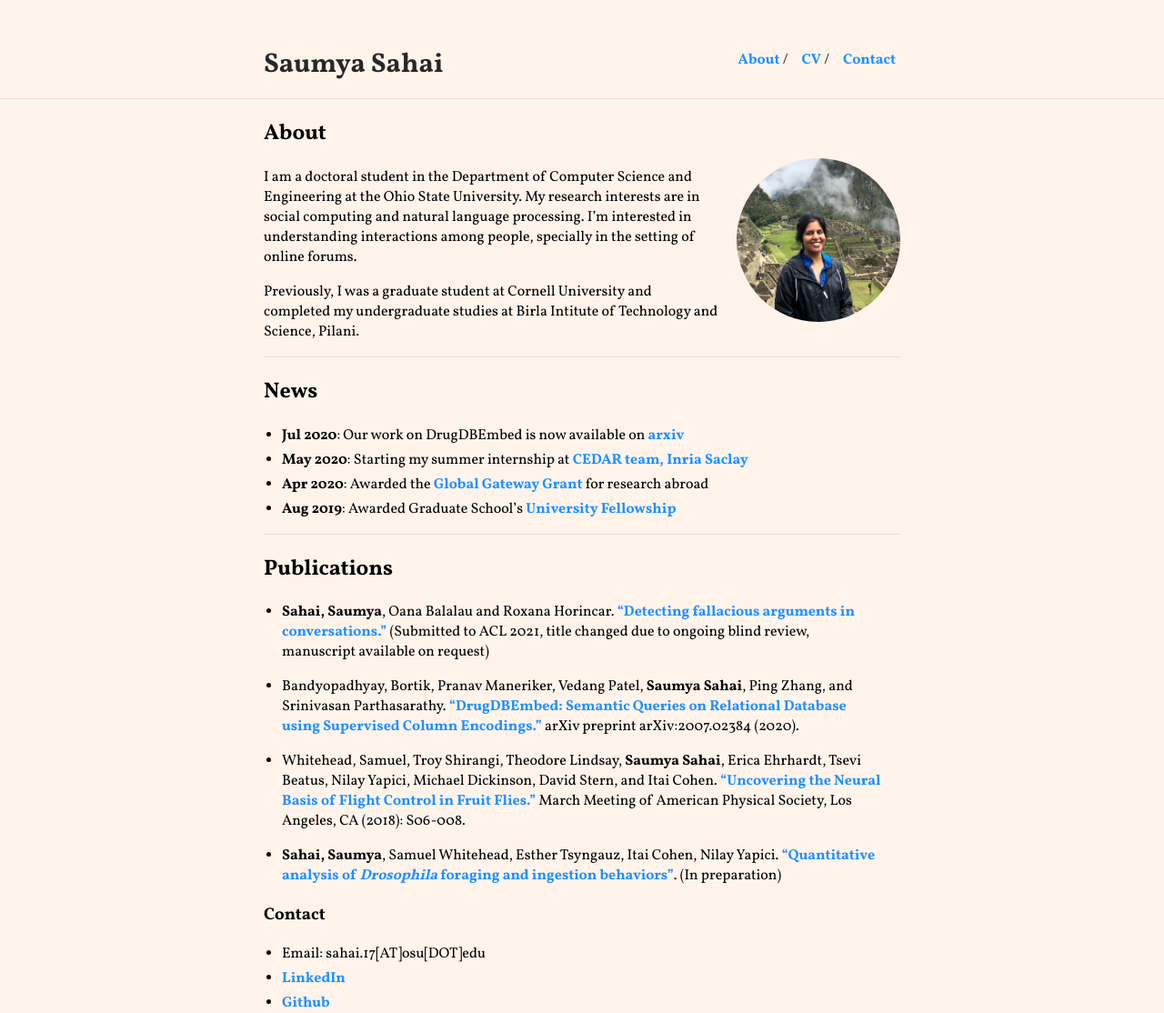
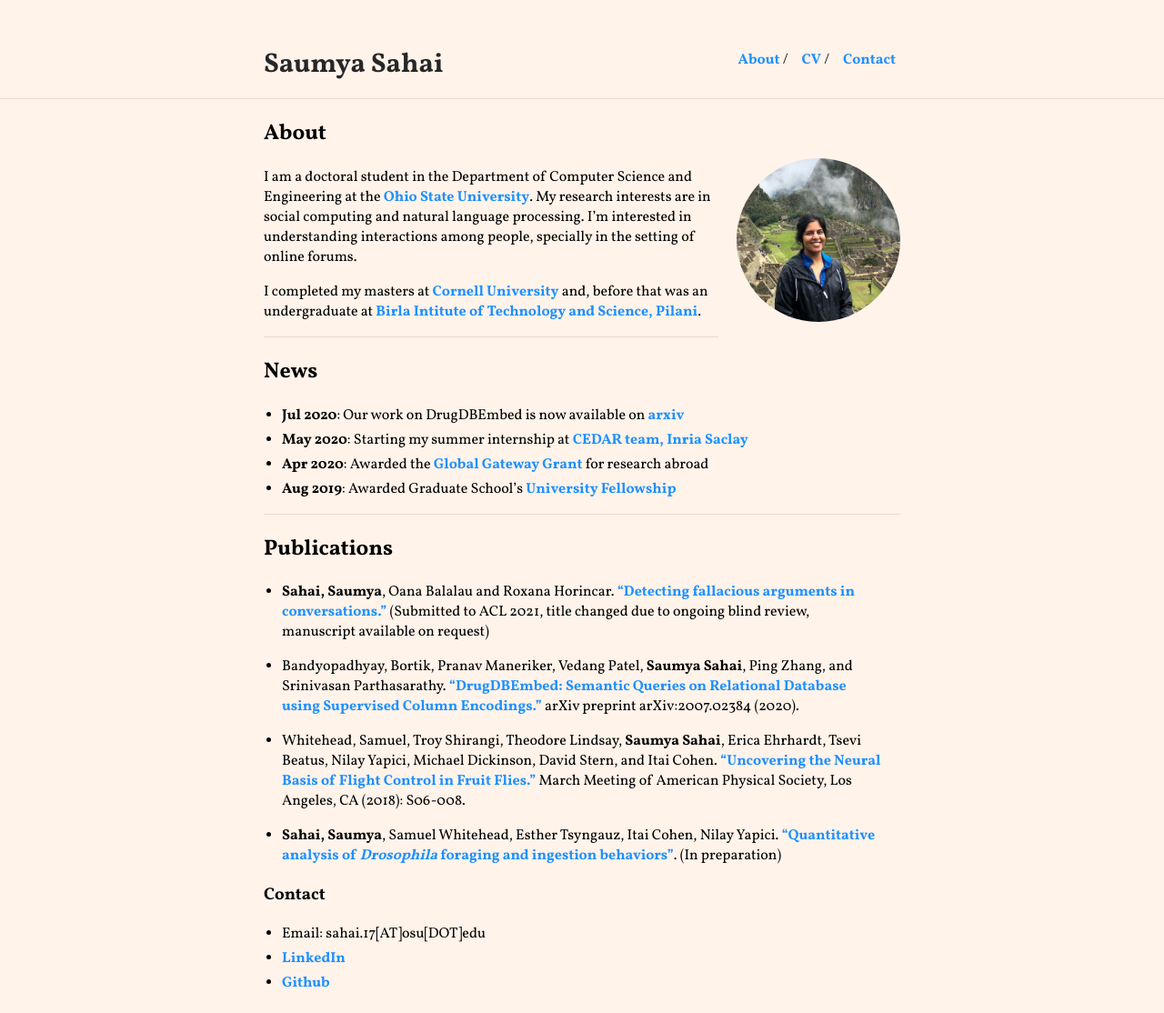
Before and after one commit to sahaisaumya/sahaisaumya.github.io, a Jekyll site: the page built from index.md, in a window 1280 px wide. Shown: the whole page at 91% size. Built offline with Jekyll 4.4.1, drawn with Linux system fonts in a browser that asks for light colours; our own code applies the rules of GitHub Pages for plain Markdown files; after the commit the page ends 1092 px from its top, so only the background shows below that.

Commit message:
Update index.md

```diff
--- a/index.md
+++ b/index.md
@@ -6,9 +6,9 @@ layout: default
 
 <img class="profile-picture" src="photo.jpg">
 
-I am a doctoral student in the Department of Computer Science and Engineering at the Ohio State University. My research interests are in social computing and natural language processing. I'm interested in understanding interactions among people, specially in the setting of online forums.
+I am a doctoral student in the Department of Computer Science and Engineering at the [Ohio State University](https://www.osu.edu/). My research interests are in social computing and natural language processing. I'm interested in understanding interactions among people, specially in the setting of online forums.
 
-Previously, I was a graduate student at Cornell University and completed my undergraduate studies at Birla Intitute of Technology and Science, Pilani.
+I completed my masters at [Cornell University](https://www.cornell.edu/) and, before that was an undergraduate at [Birla Intitute of Technology and Science, Pilani](https://www.bits-pilani.ac.in/).
 
 ---
 
```
